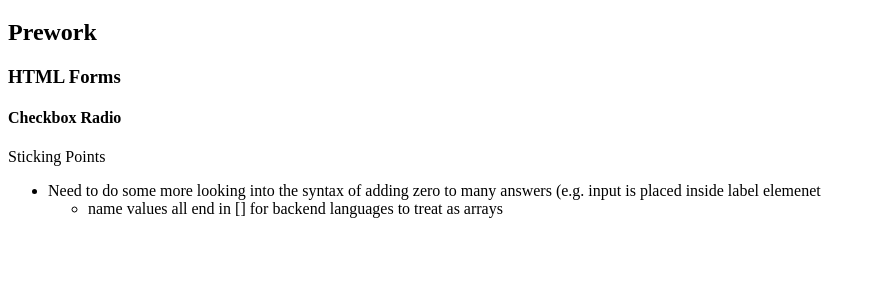
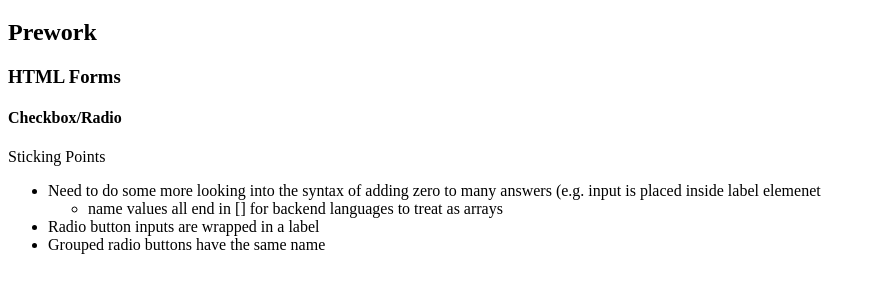
Before and after one commit to corumgold/codeup-learning-map, a plain HTML site: page index.html in a window 1280 px wide. Shown: the part 61-354 px from the top of the page, without its empty margins (0-876 px from the left). Drawn offline with Linux system fonts and the light colour scheme.

Commit message:
Add comments on checkboxes and radio buttons

```diff
--- a/index.html
+++ b/index.html
@@ -12,7 +12,7 @@
     <h1>Cory's Codeup Learning Map</h1>
     <h2>Prework</h2>
     <h3>HTML Forms</h3>
-    <h4>Checkbox Radio</h4>
+    <h4>Checkbox/Radio</h4>
     <p>Sticking Points</p>
     <ul>
         <li>Need to do some more looking into the syntax of adding zero to many answers (e.g. input is placed inside
@@ -20,6 +20,8 @@
         <ul>
             <li>name values all end in [] for backend languages to treat as arrays</li>
         </ul>
+        <li>Radio button inputs are wrapped in a label</li>
+        <li>Grouped radio buttons have the same name</li>
     </ul>
 </body>
 
```
